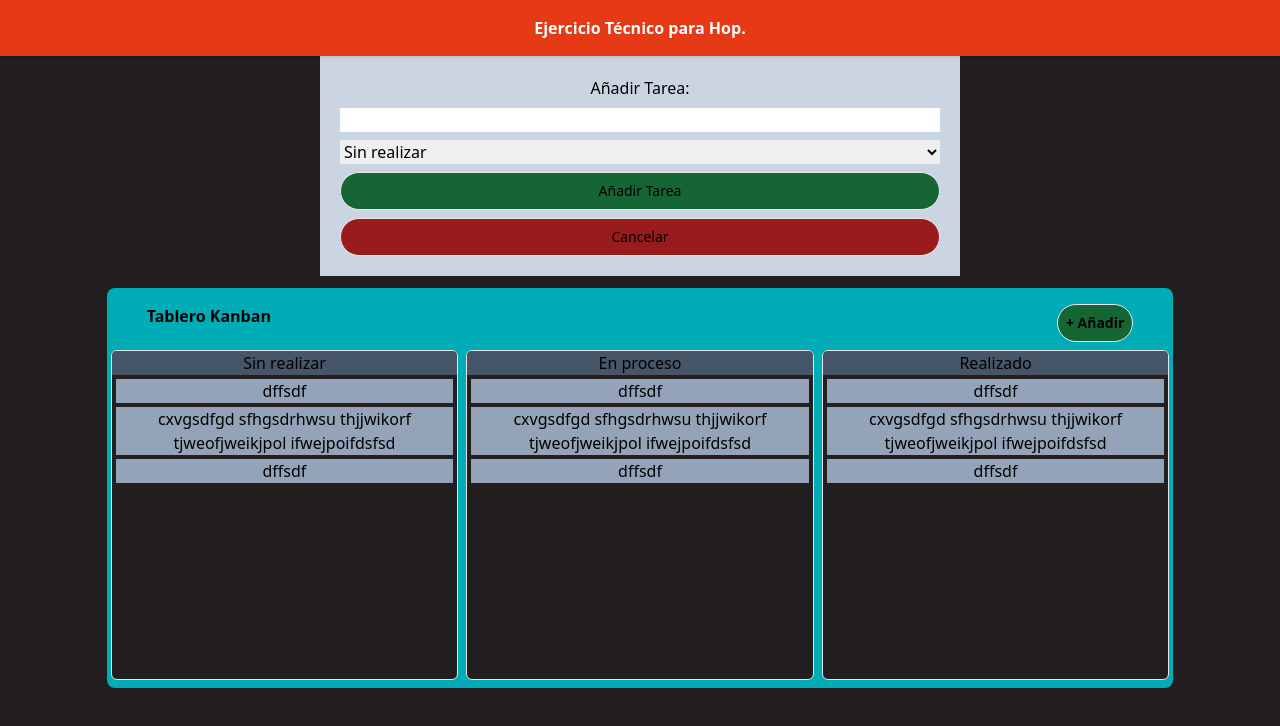
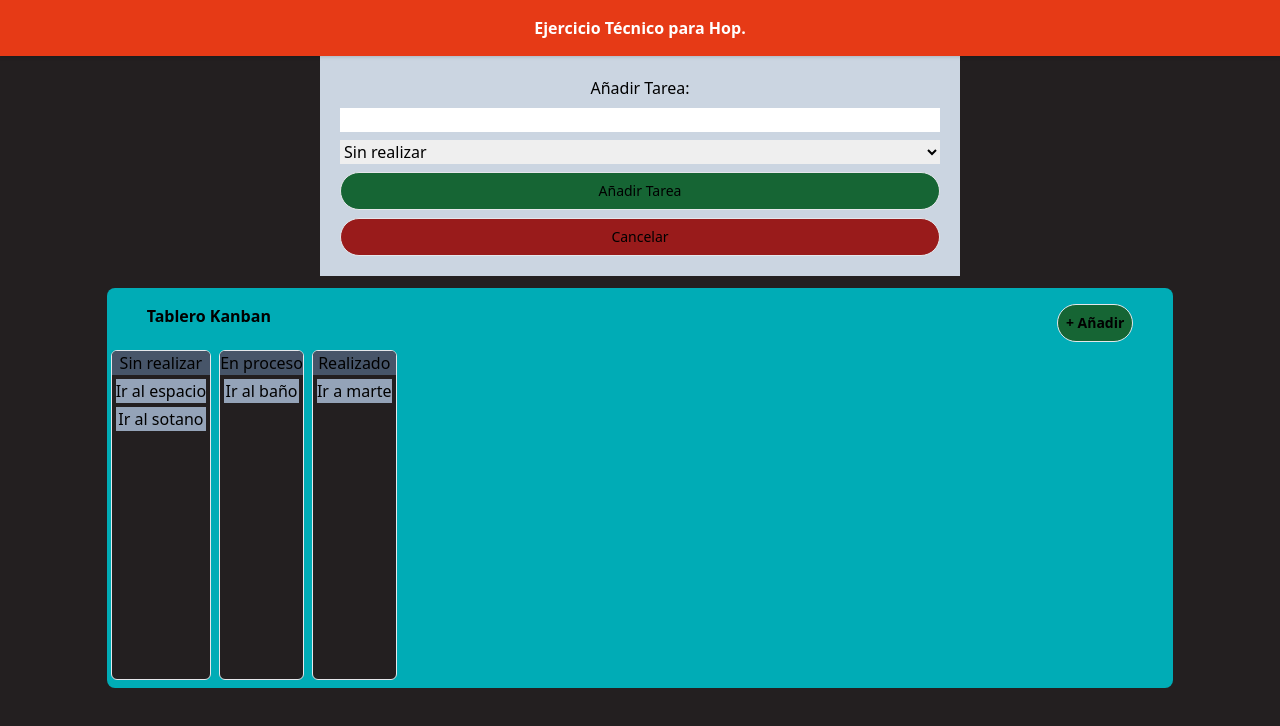
Before and after one commit to cpetrecca/hop-technical, a React (Create React App) app: page / in a window 1280 px wide. Shown: the top 726 px of the page. Built offline with nearby package versions, Linux system fonts and the light colour scheme.

Commit message:
added task to column logic

```diff
--- a/src/components/kanbanboard/BoardColumn.tsx
+++ b/src/components/kanbanboard/BoardColumn.tsx
@@ -1,23 +1,24 @@
-import Task from "./Task";
+import TaskBox from "./Task";
+import { Task } from "../../config/kanbanboard-config";
 
-type Props ={
-    title:string;
-    width:string;
-}
+type Props = {
+  title: string;
+  width: string;
+  tasks: any;
+};
 
-const BoardColumn:React.FC<Props> = ({title, width}) => {
-    const columnStyles=`bg-hop3 ${width} mx-1 h-200 rounded-md overflow-hidden border`
-    return(
-        <div className={columnStyles}>
-            <header className="bg-slate-600 ">{title}</header>
-            <main className="min-h-[300px]">
-                <Task text="dffsdf"/>
-                <Task text="cxvgsdfgd sfhgsdrhwsu thjjwikorf tjweofjweikjpol ifwejpoifdsfsd"/>
-                <Task text="dffsdf"/>
-            </main>
-
-        </div>
-    )
+const BoardColumn: React.FC<Props> = ({ title, width, tasks = [] }) => {
+  const columnStyles = `bg-hop3 ${width} mx-1 h-200 rounded-md overflow-hidden border`;
+  return (
+    <div className={columnStyles}>
+      <header className="bg-slate-600 ">{title}</header>
+      <main className="min-h-[300px]">
+        {tasks.map((task: Task) => {
+          return <TaskBox key={task.text} text={task.text} />;
+        })}
+      </main>
+    </div>
+  );
 };
 
 export default BoardColumn;
--- a/src/components/kanbanboard/KanbanBoard.tsx
+++ b/src/components/kanbanboard/KanbanBoard.tsx
@@ -4,6 +4,7 @@ import BoardColumn from "./BoardColumn";
 import CreateTaskForm from "./CreateTaskForm";
 import useKanbanTasks from "../../hooks/useKanbanTasks";
 import Button from "../ui/Button";
+import { Task } from "../../config/kanbanboard-config";
 
 const KanbanBoard = () => {
   const { tasks, createTask } = useKanbanTasks();
@@ -14,6 +15,7 @@ const KanbanBoard = () => {
   };
 
   const columnsWidth = `w-1/${kanbanBoardConfig.columns.length}`;
+
   return (
     <center>
       <CreateTaskForm></CreateTaskForm>
@@ -28,8 +30,13 @@ const KanbanBoard = () => {
         </header>
         <main className="flex flex-row">
           {kanbanBoardConfig.columns.map((column, index) => {
+            let tasksFilteredByColumn: Task[] = [];
+            tasks.forEach((task) => {
+              if (task.state == column.id) tasksFilteredByColumn.push(task);
+            });
             return (
               <BoardColumn
+                tasks={tasksFilteredByColumn}
                 key={index}
                 title={column.title}
                 width={columnsWidth}
--- a/src/components/kanbanboard/Task.tsx
+++ b/src/components/kanbanboard/Task.tsx
@@ -1,11 +1,16 @@
+type Props = {
+  text: string;
+};
 
-type Props ={
-    text:string;
-}
-
-const Task:React.FC<Props> = ({text}) => {
-
-    return <div draggable className="m-1 bg-slate-400 cursor-pointer hover:bg-slate-300  active:bg-slate-500 ">{text}</div>
+const Task: React.FC<Props> = ({ text }) => {
+  return (
+    <div
+      draggable
+      className="m-1 bg-slate-400 cursor-pointer hover:bg-slate-300  active:bg-slate-500 "
+    >
+      {text}
+    </div>
+  );
 };
 
 export default Task;
--- a/src/config/kanbanboard-config.ts
+++ b/src/config/kanbanboard-config.ts
@@ -2,7 +2,6 @@ export enum KanbanStates{
   "TODO",
   "DOING",
   "DONE",
-  "DONE2",
 }
 
 export const kanbanBoardConfig = {
@@ -12,3 +11,8 @@ export const kanbanBoardConfig = {
     { id: KanbanStates.DONE, title: "Realizado" },
   ],
 };
+
+export type Task ={
+    text:string,
+    state:KanbanStates
+}
--- a/src/hooks/useKanbanTasks.ts
+++ b/src/hooks/useKanbanTasks.ts
@@ -1,10 +1,11 @@
 import { useReducer, useState } from "react";
-import { KanbanStates } from "../config/kanbanboard-config";
+import { KanbanStates, Task } from "../config/kanbanboard-config";
 
-type Task = {
-  text: string;
-  state: KanbanStates;
-};
+
+const DUMMY_DATA=[
+    {text:"Ir al espacio", state:0}, {text:"Ir al sotano", state:0}, {text:"Ir al baño", state:1}, {text:"Ir a marte", state:2}
+  ]
+
 
 enum TaskActionKind {
   CREATE,
@@ -13,10 +14,10 @@ enum TaskActionKind {
 
 interface TaskAction {
   type: TaskActionKind;
-  payload?: {text:string, state:KanbanStates};
+  payload?: Task;
 }
 
-const initialState: Task[] = [];
+const initialState: Task[] = [...DUMMY_DATA];
 
 function tasksReducer(tasks:Task[], action: TaskAction) {
   const { type, payload } = action;
```
